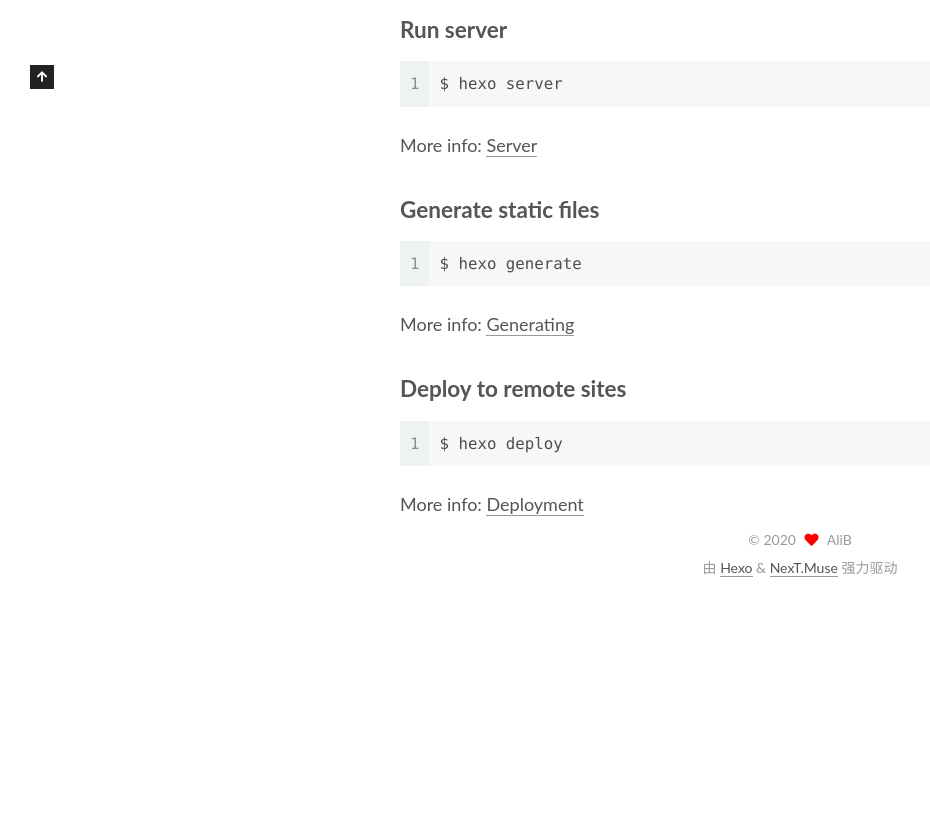
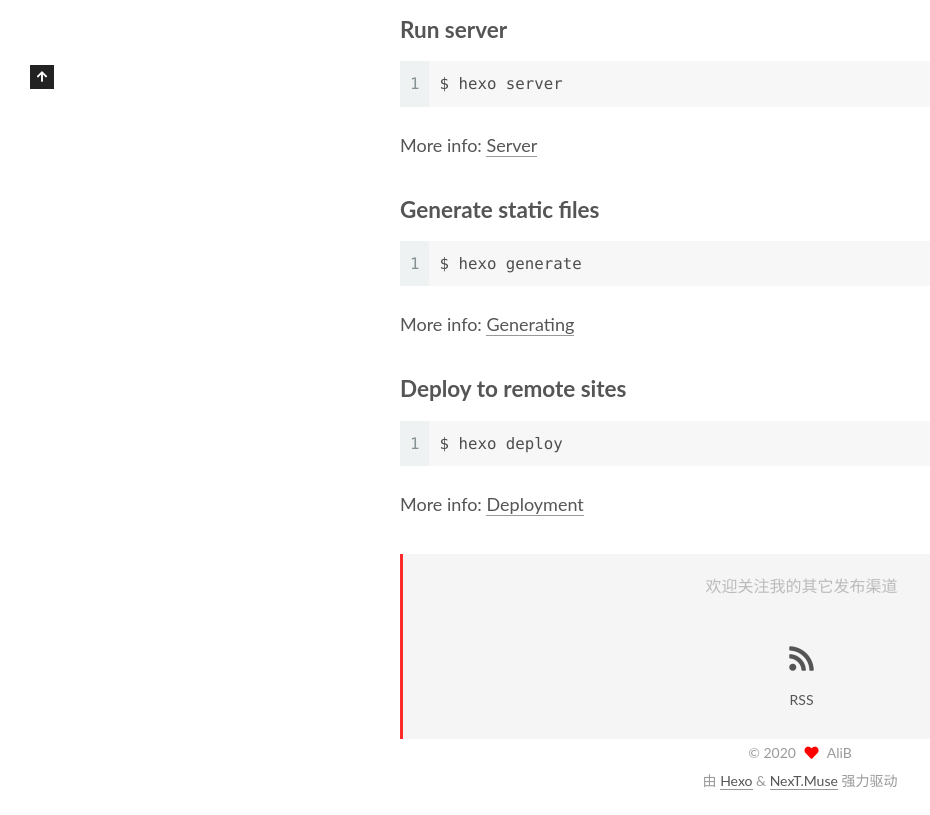
Before and after one commit to LibiaoZndroid/LibiaoZndroid.github.io, a plain HTML site: page 2020/05/15/hello-world/index.html in a window 1280 px wide. Shown: the part 811-1626 px from the top of the page, without its empty margins (0-930 px from the left). Before the commit the page ends 1413 px from the top, so only its background shows below. Drawn offline with Linux system fonts and the light colour scheme.

Commit message:
Site updated: 2020-05-15 19:05:53

```diff
--- a/2020/05/15/hello-world/index.html
+++ b/2020/05/15/hello-world/index.html
@@ -174,7 +174,7 @@
     <link itemprop="mainEntityOfPage" href="http://www.lbzndroid.xyz/2020/05/15/hello-world/">
 
     <span hidden itemprop="author" itemscope itemtype="http://schema.org/Person">
-      <meta itemprop="image" content="/images/avatar.gif">
+      <meta itemprop="image" content="/images/avatar.png">
       <meta itemprop="name" content="AliB">
       <meta itemprop="description" content="个人博客">
     </span>
@@ -226,6 +226,25 @@
 
 
 
+
+
+
+  <div class="followme">
+    <p>欢迎关注我的其它发布渠道</p>
+
+    <div class="social-list">
+
+        <div class="social-item">
+          <a target="_blank" class="social-link" href="/atom.xml">
+            <span class="icon">
+              <i class="fa fa-rss"></i>
+            </span>
+
+            <span class="label">RSS</span>
+          </a>
+        </div>
+    </div>
+  </div>
 
 
       <footer class="post-footer">
@@ -297,6 +316,8 @@
 
       <div class="site-overview-wrap sidebar-panel">
         <div class="site-author motion-element" itemprop="author" itemscope itemtype="http://schema.org/Person">
+    <img class="site-author-image" itemprop="image" alt="AliB"
+      src="/images/avatar.png">
   <p class="site-author-name" itemprop="name">AliB</p>
   <div class="site-description" itemprop="description">个人博客</div>
 </div>
--- a/css/main.css
+++ b/css/main.css
@@ -1168,7 +1168,7 @@ pre .javascript .function {
 }
 .links-of-author a::before,
 .links-of-author span.exturl::before {
-  background: #c2557e;
+  background: #5bffab;
   border-radius: 50%;
   content: ' ';
   display: inline-block;
@@ -1962,6 +1962,44 @@ pre .javascript .function {
 #qr p {
   text-align: center;
 }
+.followme {
+  align-items: center;
+  background: var(--card-bg-color);
+  border-left: 3px solid #ff2a2a;
+  color: #bbb;
+  margin: 2em 0 1em 0;
+  padding: 1em 1.5em;
+  display: flex;
+  flex-direction: column;
+  justify-content: center;
+}
+.followme .social-list {
+  align-items: center;
+  display: flex;
+  flex-wrap: wrap;
+}
+.followme .social-list .social-item {
+  margin: 0.5em 2em;
+}
+@media (max-width: 991px) {
+  .followme .social-list .social-item {
+    margin: 0.5em 0.75em;
+  }
+}
+.followme .social-list .social-link {
+  border: 0;
+  display: inline-block;
+  text-align: center;
+}
+.followme .social-list .social-link .icon {
+  font-size: 1.75em;
+  height: 1.75em;
+  width: 1.75em;
+}
+.followme .social-list .social-link .label {
+  display: block;
+  font-size: 14px;
+}
 .category-all-page .category-all-title {
   text-align: center;
 }
```
Also changed, not shown: about/index.html (+2 -0 lines), archives/2020/05/index.html (+2 -0 lines), archives/2020/index.html (+2 -0 lines), archives/index.html (+2 -0 lines), categories/index.html (+2 -0 lines), index.html (+3 -1 lines), tags/index.html (+2 -0 lines), images/avatar.png (added).
